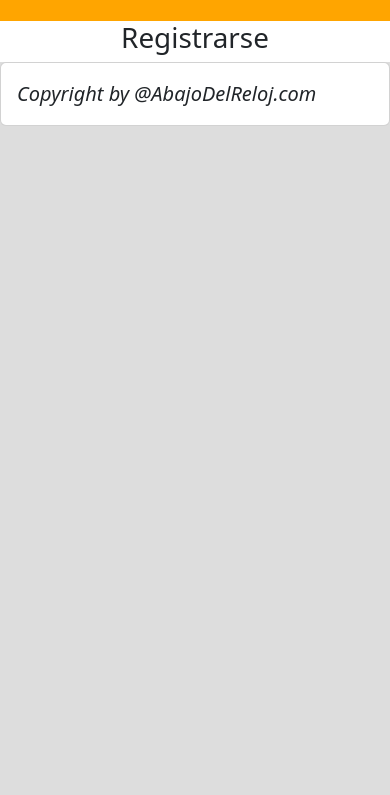
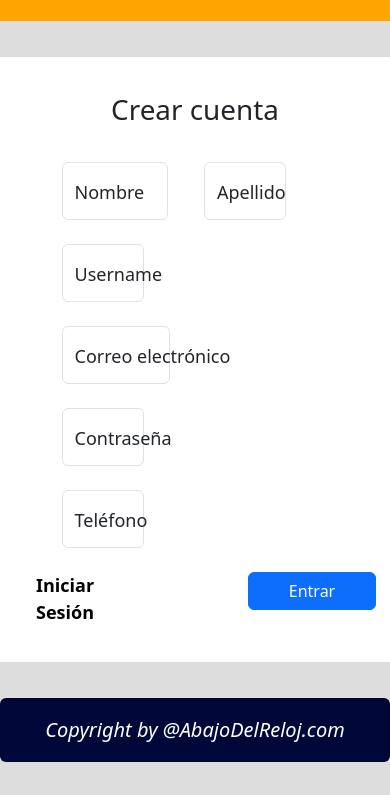
Before and after one commit to XigmaProGaming/AbajoDelReloj.com, a plain HTML site: page Pages/Registrarse/registrarse.html in a window 390 px wide. Shown: the part 49-844 px from the top of the page. Drawn offline with nearby package versions, Linux system fonts and the light colour scheme.

Commit message:
Paginas mejoradas con Bootstrap responsive

```diff
--- a/Pages/Login/style.css
+++ b/Pages/Login/style.css
@@ -0,0 +1,44 @@
+.title-iniciarSesion{
+  padding-bottom: 1em;
+}
+
+.form{
+  margin-top: 2em;
+  margin-bottom: 2em;
+  padding: 2em;
+  padding-bottom: 2em;
+  background-color: white;
+  text-align: center;
+}
+
+.inputs-center{
+  display: flex;
+  flex-direction: column;
+  align-items: center;
+  align-content: center;
+}
+
+.input-email{
+  text-align: center;
+  width: 30em;
+}
+
+.input-password{
+  text-align: center;
+  width: 20em;
+}
+
+.boton-content{
+  margin-top: .8em;
+}
+
+.boton{
+  width: 8em;
+}
+
+.link-Registrarse{
+  margin-top: 1em;
+  margin-right: 1.5em;
+  text-decoration: none;
+  color: black;
+}
--- a/Pages/Registrarse/registrarse.html
+++ b/Pages/Registrarse/registrarse.html
@@ -3,7 +3,7 @@
   <head>
     <meta charset="utf-8">
     <meta name="viewport" content="width=device-width, initial-scale=1">
-    <title>Contactanos</title>
+    <title>Registrarse</title>
     <link href="https://cdn.jsdelivr.net/npm/bootstrap@5.3.0-alpha1/dist/css/bootstrap.min.css" rel="stylesheet"
     integrity="sha384-GLhlTQ8iRABdZLl6O3oVMWSktQOp6b7In1Zl3/Jr59b6EGGoI1aFkw7cmDA6j6gD" crossorigin="anonymous">
     <link rel="stylesheet" href="/Pages/Registrarse/style.css">
@@ -34,10 +34,10 @@
         <div class="collapse navbar-collapse" id="navbarSupportedContent">
           <ul class="navbar-nav me-auto mx-auto mb-2 mb-lg-0">
             <li class="nav-item">
-              <a class="nav-link" href="#">Iniciar Sesión</a>
+              <a class="nav-link"  href="/Pages/Login/login.html">Iniciar Sesión</a>
             </li>
             <li class="nav-item">
-              <a class="nav-link" href="#">Registrarse</a>
+              <a class="nav-link" style="color: white;" href="/Pages/Registrarse/registrarse.html">Registrarse</a>
             </li>
           </ul>
         </div>
@@ -59,7 +59,7 @@
               <a class="nav-link" href="/index.html">Página Principal</a>
             </li>
             <li class="nav-item">
-              <a class="nav-link" style="color: white;" href="/Pages/Contactanos/contactenos.html">Contáctenos</a>
+              <a class="nav-link" href="/Pages/Contactanos/contactenos.html">Contáctenos</a>
             </li>
             <li class="nav-item">
               <a class="nav-link" href="/Pages/acercaDeNosotros/aboutUs.html">Acerca de Nosotros</a>
@@ -106,11 +106,84 @@
     </div>
   </div>
 
-  <div class="tittle">
+  <!-- Contenido Formulario Login -->
+
+  <div class="container form">
     <div class="row">
-        <div class="text-center" style="background-color: #fff;">
-            <h1> Registrarse </h1>
+      <div class="inputs-center">
+        <h1 class="title-iniciarSesion">Crear cuenta</h1>
+
+        <div class="row">
+          <div class="col-12"></div>
+          </div>
+          <div class="input-group mb-4 row">
+            <div class="col-1"></div>
+            <div class="col-4" style="padding: 0;">
+              <div class="form-floating">
+                <input type="text" class="form-control" id="inputName" placeholder="Nombre">
+                <label for="inputName">Nombre</label>
+              </div>
+            </div>
+            <div class="col-1"></div>
+            <div class="col-4">
+              <div class="form-floating">
+                <input type="text" class="form-control" id="inputApellidos" placeholder="Apellidos">
+                <label for="inputApellidos">Apellido</label>
+              </div>
+            </div>
+          </div>
         </div>
+
+        <div class="input-group mb-4 row">
+          <div class="col-1"></div>
+          <div class="col-4">
+            <div class="form-floating">
+            <input type="text" class="form-control" id="inputUsername" placeholder="Username">
+            <label for="inputUsername">Username</label>
+            </div>
+          </div>
+        </div>
+
+        <div class="input-group mb-4 row">
+          <div class="col-1"></div>
+          <div class="col-5">
+            <div class="form-floating">
+              <input type="email" class="form-control" id="inputMail" placeholder="Correo electrónico">
+              <label for="inputMail">Correo electrónico</label>
+            </div>
+          </div>
+        </div>
+
+        <div class="input-group mb-4 row">
+          <div class="col-1"></div>
+          <div class="col-4">
+            <div class="form-floating">
+              <input type="password" class="form-control " id="inputPassword" placeholder="Contraseña">
+              <label for="inputPassword">Contraseña</label>
+            </div>
+          </div>
+        </div>
+
+        <div class="input-group mb-4 row">
+          <div class="col-1"></div>
+          <div class="col-4">
+            <div class="form-floating">
+              <input type="number" class="form-control " id="inputTelefono" placeholder="Teléfono">
+              <label for="inputTelefono">Teléfono</label>
+            </div>
+          </div>
+        </div>
+
+      <div class="row">
+        <div class="col-2">
+          <a href="/Pages/Login/login.html" class="link-IniciarSesion"><b>Iniciar Sesión</b></a>
+        </div>
+        <div class="col-6"></div>
+        <div class="col-4">
+          <button class="btn btn-primary me-md-2 boton" type="button">Entrar</button>
+        </div>
+      </div>
+
     </div>
   </div>
 
--- a/Pages/Registrarse/style.css
+++ b/Pages/Registrarse/style.css
@@ -0,0 +1,34 @@
+.title-iniciarSesion{
+  padding-bottom: 1em;
+}
+
+.form{
+  margin-top: 2em;
+  margin-bottom: 2em;
+  padding: 2em;
+  padding-bottom: 2em;
+  background-color: white;
+  text-align: center;
+  font-size: large;
+}
+
+.inputs-center{
+  display: flex;
+  flex-direction: column;
+  align-items: center;
+  align-content: center;
+}
+
+
+.boton{
+  width: 8em;
+}
+
+.link-IniciarSesion{
+  text-decoration: none;
+  color: black;
+}
+
+.user{
+  width: 10em;
+}
--- a/navBarStyle.css
+++ b/navBarStyle.css
@@ -43,3 +43,9 @@ body{
  #navContainer{
     width: 100%;
 }
+
+.footer{
+    text-align: center;
+    color: white;
+    background-color: #000839;
+}
```
Also changed, not shown: Pages/Login/login.html (+27 -7 lines).
